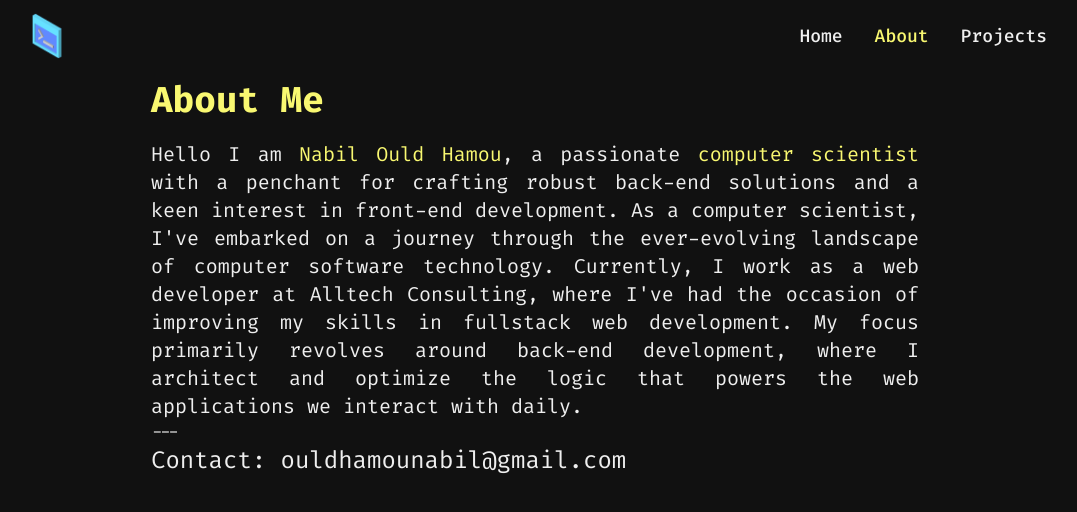
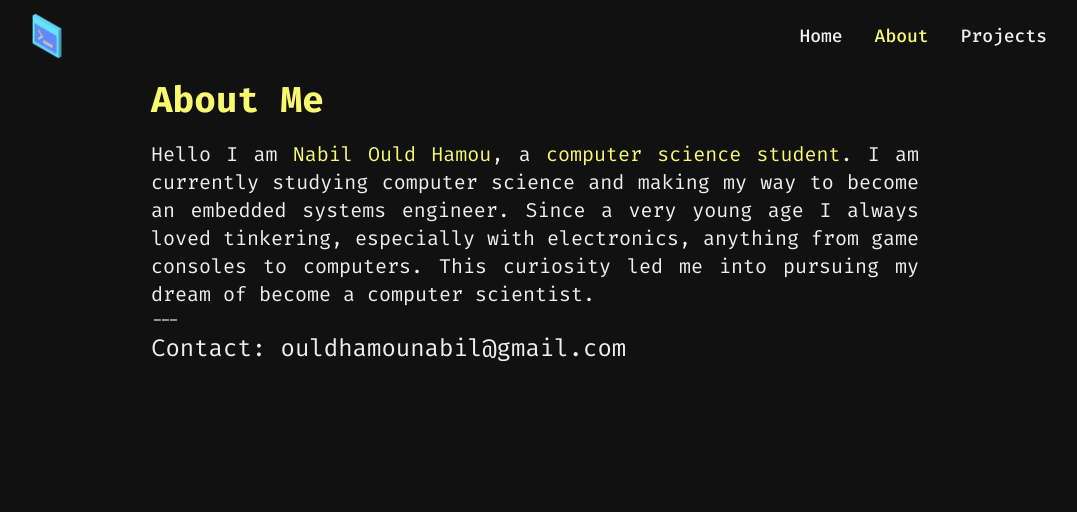
Before and after one commit to NabilOuldHamou/portfolio, a SvelteKit app: page /about in a window 1280 px wide. Shown: the top 512 px of the page, without its empty margins (105-1182 px from the left). Built offline with nearby package versions, Linux system fonts and the light colour scheme.

Commit message:
Modification des informations présentes sur le site.

```diff
--- a/src/lib/components/Project.svelte
+++ b/src/lib/components/Project.svelte
@@ -6,7 +6,7 @@
 </script>
 
 <a target='_blank' href='{url}'>
-    <div class='rounded-md bg-lighter-gray w-72 h-72 text-center flex flex-col items-center justify-center flex-wrap hover:bg-[#8c8c8c]'>
+    <div class='rounded-md bg-lighter-gray w-72 h-72 text-center flex flex-col items-center justify-center flex-wrap hover:bg-[#8c8c8c] transition ease-in-out duration-500'>
         <h1 class='text-blue-300 text-xl font-medium'>{name}</h1>
         <h3 class='text-accent w-11/12 overflow-auto break-words'>{stack}</h3>
         <p class='w-4/5'>{description}</p>
--- a/src/routes/+page.svelte
+++ b/src/routes/+page.svelte
@@ -7,12 +7,12 @@ import FaRegFileAlt from 'svelte-icons/fa/FaRegFileAlt.svelte';
 <div class='flex flex-col justify-center items-center h-full font-bold text-center cursor-default'>
     <div class='w-3/5'>
         <h1 class='text-xl sm:text-4xl'>Hi I'm Nabil 👋</h1>
-        <p class='text-lg sm:text-2xl'>A junior <span class='text-accent'>Computer Scientist</span> 🖥️ and a <span class='text-accent'>Back-End Development</span> enthusiast 🚀 Currently based in France 🇫🇷</p>
+        <p class='text-lg sm:text-2xl'>A <span class='text-accent'>Computer Science</span> student 👨🏽‍💻 interested in <span class='text-accent'>embedded systems engineering</span> 🔋 Currently based in France 🇫🇷</p>
     </div>
 
     <div class='w-3/5 h-10 flex mt-8 justify-evenly'>
         <a class='hover:text-accent cursor-pointer' href="https://github.com/nabilouldhamou" target="_blank"><FaGithub /></a>
         <a class='hover:text-accent cursor-pointer' href="https://twitter.com/nbil_o" target="_blank"><FaTwitter /></a>
-        <a class='hover:text-accent cursor-pointer' href="/CV_ALTERNANCE.pdf" target="_blank"><FaRegFileAlt /></a>
+        <a class='hover:text-accent cursor-pointer' href="/CV.pdf" target="_blank"><FaRegFileAlt /></a>
     </div>
 </div>
--- a/src/routes/about/+page.svelte
+++ b/src/routes/about/+page.svelte
@@ -1,11 +1,10 @@
 <div class='flex flex-col justify-center items-center pt-6'>
     <div class='text-justify w-4/5 lg:w-3/5'>
         <h3 class='text-accent md:text-4xl text-3xl pb-5 font-bold'>About Me</h3>
-        <p class='sm:text-xl text-md'>Hello I am <span class='text-accent'>Nabil Ould Hamou</span>, a passionate <span class='text-accent'>computer scientist</span>
-        with a penchant for crafting robust back-end solutions and a keen interest in front-end development. As a computer scientist,
-        I've embarked on a journey through the ever-evolving landscape of computer software technology. Currently, I work as a web developer at Alltech Consulting,
-        where I've had the occasion of improving my skills in fullstack web development. My focus primarily revolves around back-end development,
-        where I architect and optimize the logic that powers the web applications we interact with daily.</p>
+        <p class='sm:text-xl text-md'>Hello I am <span class='text-accent'>Nabil Ould Hamou</span>, a <span class='text-accent'>computer science student</span>.
+        I am currently studying computer science and making my way to become an embedded systems engineer. Since a very young age I always
+        loved tinkering, especially with electronics, anything from game consoles to computers. This curiosity led me into pursuing my dream
+        of become a computer scientist.</p>
         <h3>---</h3>
         <p class='lg:text-2xl md:text-xl pb-5'>Contact: ouldhamounabil@gmail.com</p>
     </div>
--- a/src/routes/projects/+page.svelte
+++ b/src/routes/projects/+page.svelte
@@ -9,9 +9,7 @@
 
     <div class='flex flex-wrap gap-4 w-4/5 mb-6 items-center justify-center'>
         {#each projects as project}
-
             <Project name={project.name} stack={project.stack} description={project.description} url={project.url} />
-
         {/each}
     </div>
 </div>
```
Also changed, not shown: 2 other files (tests, documents, lock files or other folders).
